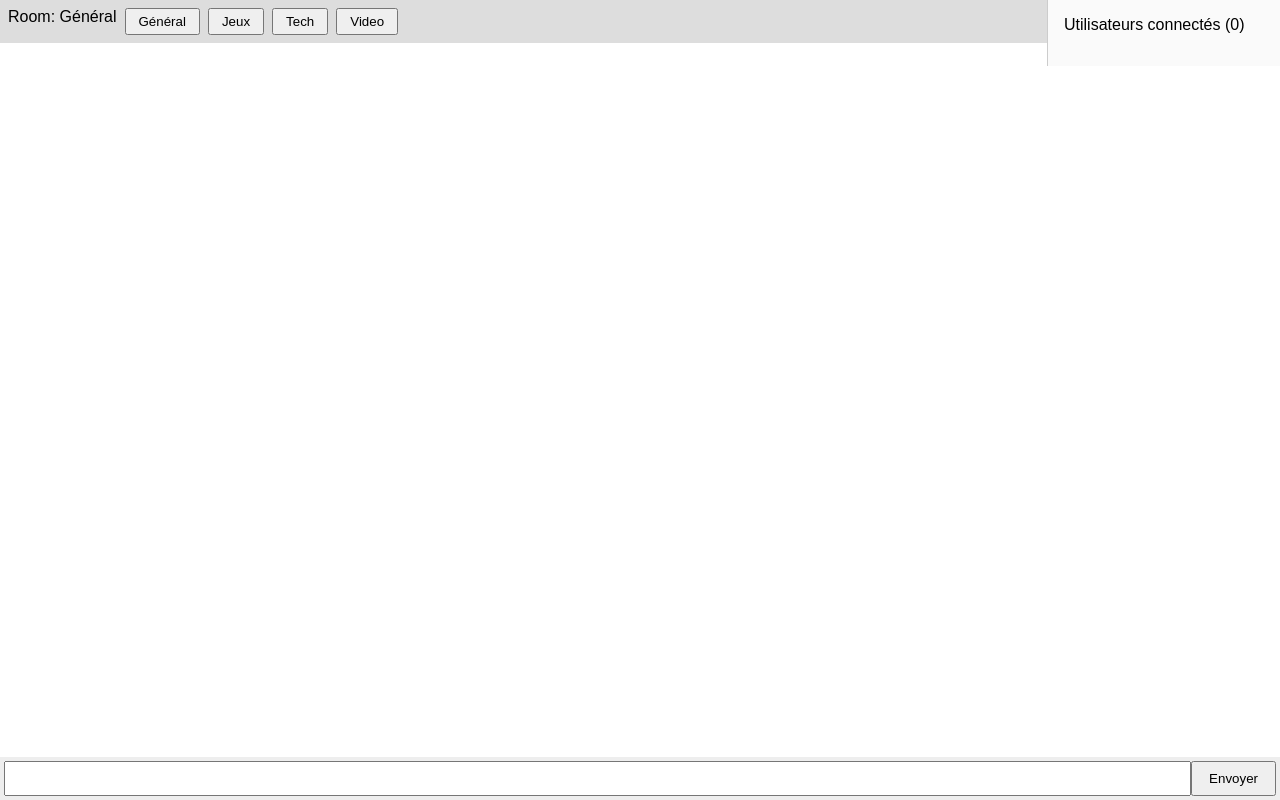
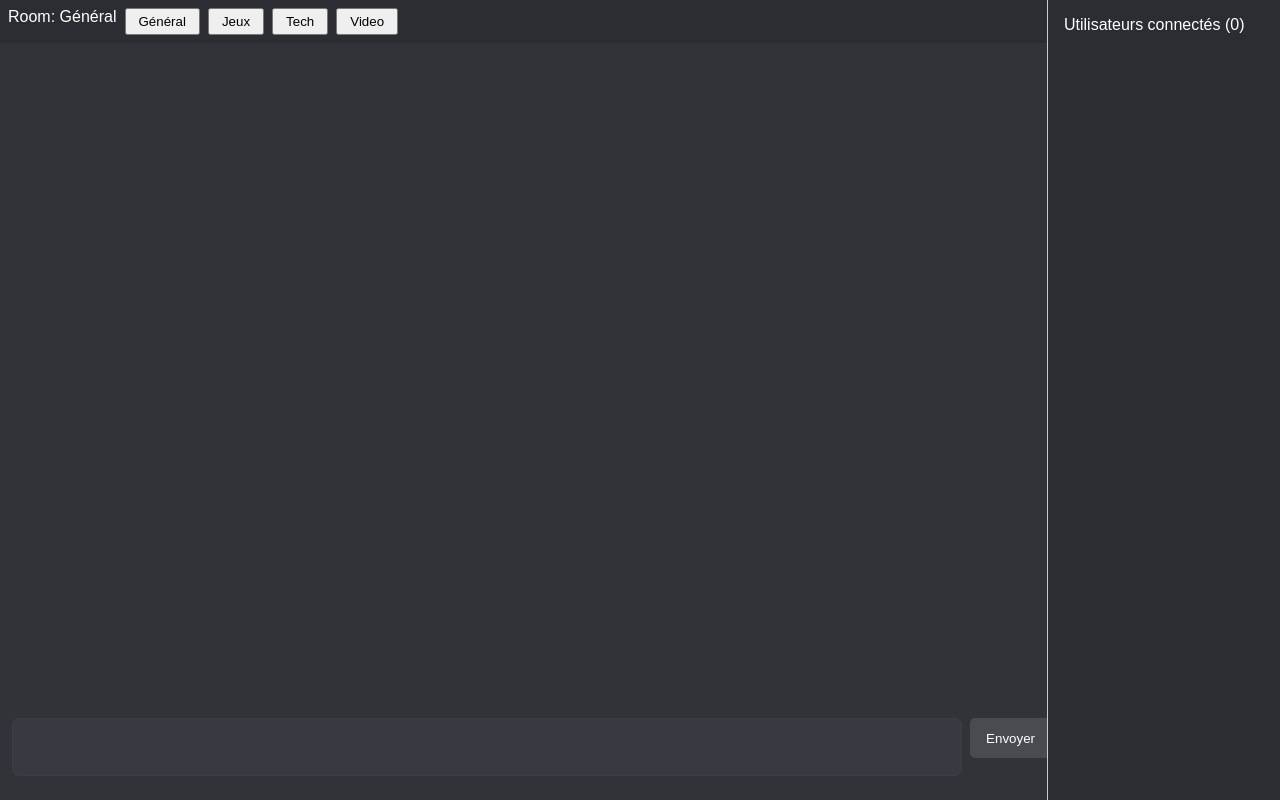
Before and after one commit to MarquesThomasCoding/chat-lite, a website: page index.html in a window 1280 px wide. Drawn offline with nearby package versions, Linux system fonts and the light colour scheme; no server answers.

Commit message:
style: improve interface

```diff
--- a/index.html
+++ b/index.html
@@ -1,31 +1,104 @@
 <!DOCTYPE html>
 <html>
+
 <head>
     <meta charset="UTF-8" />
     <meta name="viewport" content="width=device-width,initial-scale=1.0">
     <title>Socket.IO Chat + TTT</title>
     <style>
-    body { margin: 0; font-family: sans-serif; margin-right: 200px; }
-    #form { position: fixed; bottom: 0; left: 0; right: 0; display: flex; padding: 0.25rem; background: #eee; }
-    #input { flex: 1; padding: 0.5rem; }
-    #form button { padding: 0.5rem 1rem; }
-    #messages { list-style: none; margin: 0; padding: 0; }
-    #messages li { padding: 0.5rem; }
-    #messages li:nth-child(odd) { background: #f0f0f0; }
+        body {
+            position: relative;
+            margin: 0;
+            font-family: sans-serif;
+            margin-right: 233px;
+            background-color: #323339;
+            color: white;
+            height: 100vh;
+        }
+
+        #form {
+            position: absolute;
+            bottom: 0;
+            left: 0;
+            display: flex;
+            padding: 0.25rem;
+            background: transparent;
+            width: 100%;
+        }
+
+        #input {
+            flex: 1;
+            padding: 0.5rem;
+            background: #393a41;
+            border: 1px solid #3d3e44;
+            border-radius: 7px;
+            margin: 0 8px 20px 8px;
+            height: 40px;
+            color: white;
+        }
+
+        #form button {
+            padding: 0.5rem 1rem;
+            background: #4a4b50;
+            color: white;
+            border: none;
+            border-radius: 5px;
+            cursor: pointer;
+            height: 40px;
+        }
+
+        #messages {
+            list-style: none;
+            margin: 0;
+            padding: 0;
+        }
+
+        #messages li {
+            padding: 0.5rem;
+        }
+
         #users-container {
-      position: fixed; right: 0; top: 0; width: 200px;
-      background: #fafafa; border-left: 1px solid #ccc; padding: 1rem;
+            position: fixed;
+            right: 0;
+            top: 0;
+            height: 100vh;
+            width: 200px;
+            background: #2c2d32;
+            border-left: 1px solid #ccc;
+            padding: 1rem;
         }
+
         #rooms-container {
-      background: #ddd; padding: 0.5rem; display: flex; gap: 0.5rem;
+            background: #2c2d32;
+            color: white;
+            padding: 0.5rem;
+            display: flex;
+            gap: 0.5rem;
         }
-    .room-btn { padding: 0.25rem 0.75rem; cursor: pointer; }
+
+        .room-btn {
+            padding: 0.25rem 0.75rem;
+            cursor: pointer;
+        }
+
         .ttt-cell {
-      width: 100px; height: 100px;
-      font-size: 2rem; display: flex; justify-content: center; align-items: center;
-      border: 1px solid #999; cursor: pointer; background: #fff;
+            width: 100px;
+            height: 100px;
+            font-size: 2rem;
+            display: flex;
+            justify-content: center;
+            align-items: center;
+            border: 1px solid #999;
+            cursor: pointer;
+            background: #fff;
         }
-    #ttt-board { display: grid; grid-template-columns: repeat(3, 100px); margin-top: 1rem; }
+
+        #ttt-board {
+            display: grid;
+            grid-template-columns: repeat(3, 100px);
+            margin-top: 1rem;
+        }
+
         #video-container {
             display: flex;
             flex-wrap: wrap;
@@ -36,11 +109,20 @@
             border: 1px solid #ccc;
             border-radius: 8px;
         }
+
         video {
             max-height: 50vh;
         }
+
+        ul {
+            list-style: none;
+            padding: 0;
+            margin: 0;
+            margin-top: 1rem;
+        }
     </style>
 </head>
+
 <body>
     <div id="rooms-container">
         <span id="current-room">Room: Général</span>
@@ -194,4 +276,5 @@
     </script>
     <script src="js/video.js"></script>
 </body>
+
 </html>
```
Lines whose indentation alone changed are shown as unchanged.
